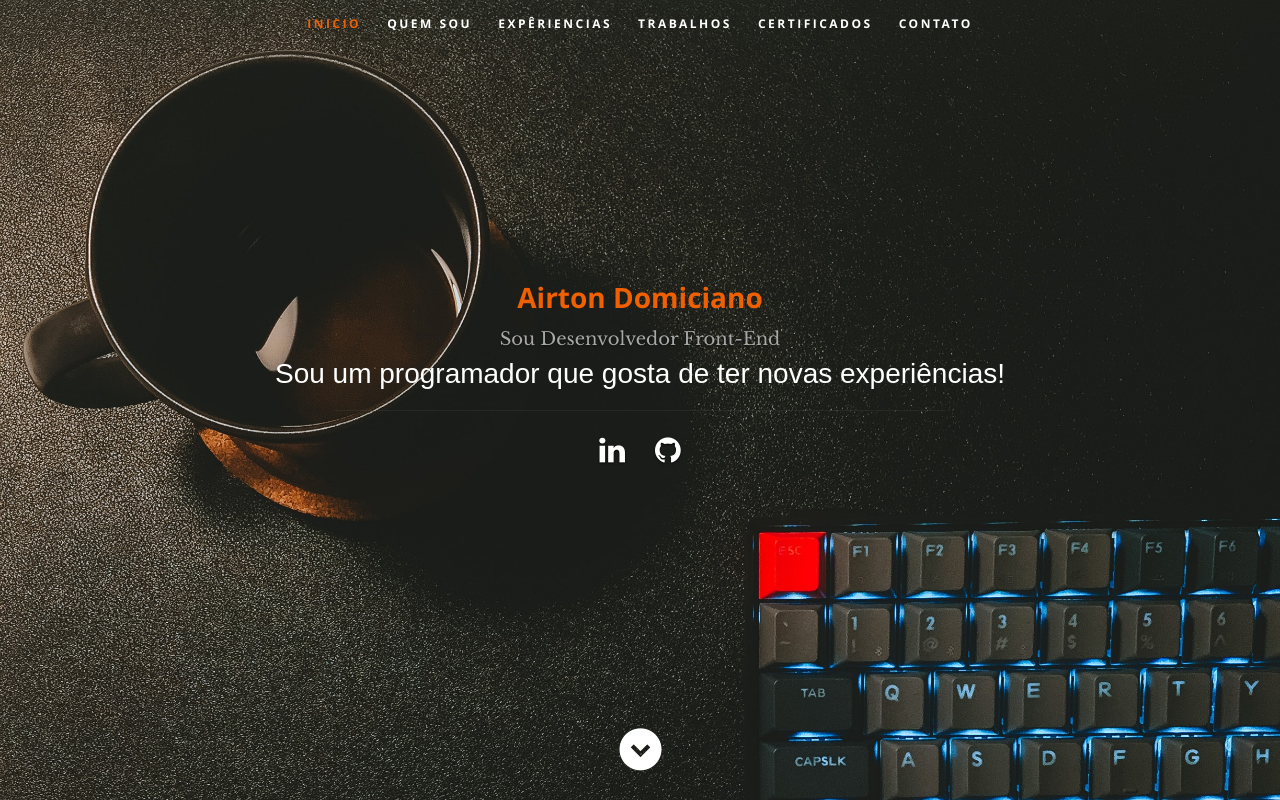
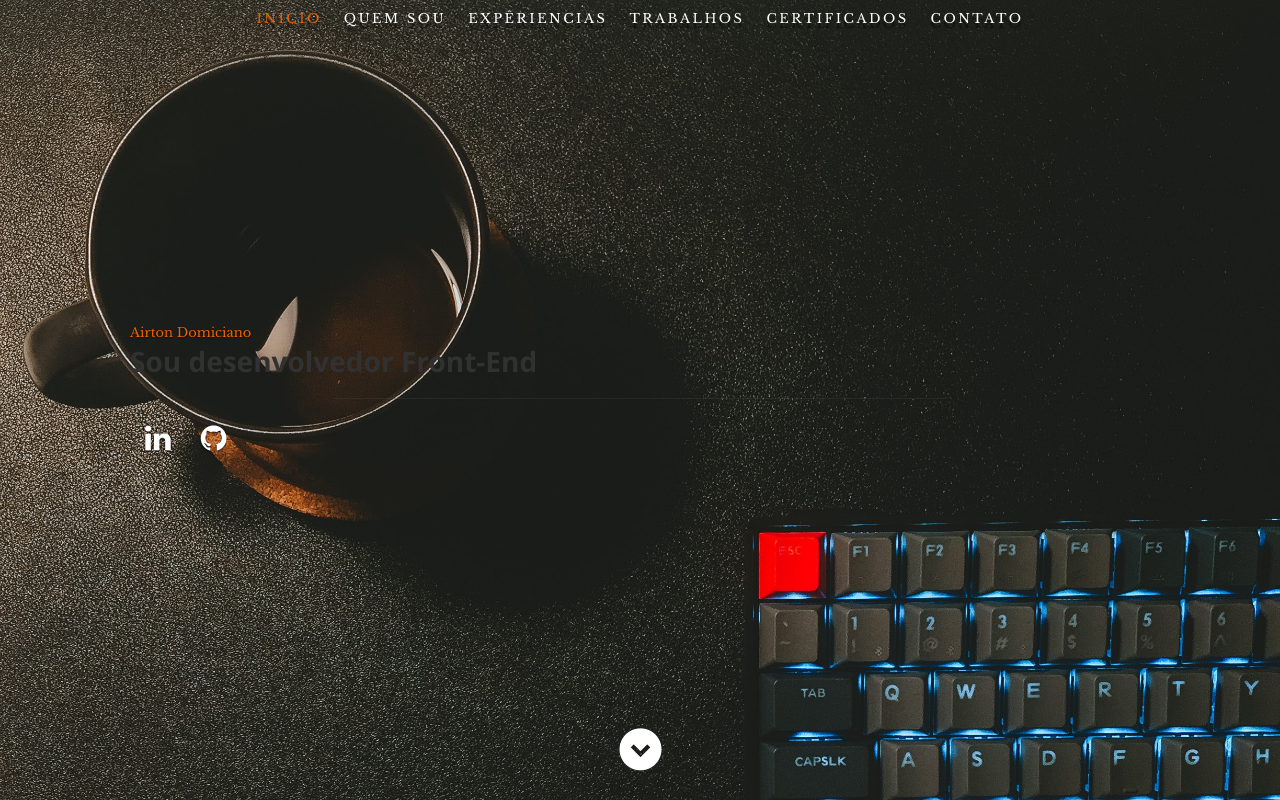
Before and after one commit to AirtonDomiciano/portfolio, a React (Create React App) app: page / in a window 1280 px wide. Built offline with nearby package versions, Linux system fonts and the light colour scheme.

Commit message:
melhorando

```diff
--- a/public/css/layout.css
+++ b/public/css/layout.css
@@ -52,8 +52,8 @@ header .banner {
    vertical-align: middle;
    margin: 0 auto;
    width: 85%;
-   padding-bottom: 30px;
-   text-align: center;
+   /* padding-bottom: 30px; */
+   text-align: left;
 }
 
 header .banner-text { width: 100%; }
@@ -65,10 +65,10 @@ header .banner-text h1 {
    text-shadow: 0px 1px 3px rgba(0, 0, 0, .8);
 }
 header .banner-text h3 {
-   font: 18px/1.9em 'librebaskerville-regular', serif;
-   color: #A8A8A8;
+   font: 13px/1.7em 'librebaskerville-regular', serif;
+   color: #F06000;
    margin: 0 auto;
-   width: 70%;
+   width: 100%;
    text-shadow: 0px 1px 2px rgba(0, 0, 0, .5);
 }
 header .banner-text h3 span,
@@ -165,11 +165,14 @@ ul#nav li a {
 /* 8px padding top + 8px padding bottom + 32px line-height = 48px */
 
    display: inline-block;
-   padding: 8px 13px;
+   padding: 8px 11px;
    line-height: 32px;
 	text-decoration: none;
    text-align: left;
    color: #fff;
+
+   font: 13px/1.7em 'librebaskerville-regular', serif;
+   text-shadow: 0px 5px 1px rgba(0, 0, 0, .5);
 
 	-webkit-transition: color .2s ease-in-out;
 	-moz-transition: color .2s ease-in-out;
@@ -179,7 +182,9 @@ ul#nav li a {
 }
 
 ul#nav li a:active { background-color: transparent !important; }
-ul#nav li.current a { color: #F06000; }
+ul#nav li.current a {
+   color: #F06000;
+}
 
 
 /* ------------------------------------------------------------------ */
--- a/src/components/header/header.css
+++ /dev/null
@@ -1,3 +0,0 @@
-.my-name {
-    color: #F06000;
-}
--- a/src/components/header/header.js
+++ b/src/components/header/header.js
@@ -1,9 +1,7 @@
 import React from "react";
-import TypeWrite from "../../util/typeWrite";
-import "./header.css";
 
 export function Header(props) {
-  const { name, roleDescription, role, socialLinks } = props.resumeData;
+  const { name, role, socialLinks } = props.resumeData;
   return (
     <>
       <header id="home">
@@ -50,38 +48,26 @@ export function Header(props) {
 
         <div className="row banner">
           <div className="banner-text">
-            <h2 className="my-name">{name}</h2>
+            <div className="col-sm-12">
+              <h3 className="my-name">{name}</h3>
+              <h2> Sou desenvolvedor Front-End</h2>
 
-            <h3 className="responsive-headline">
-              <TypeWrite
-                text={"Sou Desenvolvedor Front-End"}
-                isTime="0"
-                time="200"
-              />
-            </h3>
-            <h2
-              style={{ color: "#fff", fontFamily: "sans-serif " }}
-              className="responsive-headline-sub"
-            >
-              {role}
-            </h2>
-            {/* <h3 style={{ color: "#fff", fontFamily: "sans-serif " }}>
-              <br></br>
-             <TypeWrite text={roleDescription} isTime="1000" />
-            </h3> */}
               <hr />
+            </div>
+            <div className="col-sm-12">
               <ul className="social">
                 {socialLinks &&
                   socialLinks.map((item) => {
                     return (
                       <li key={item.name}>
-                      <a href={item.url} target="_blank">
+                        <a href={item.url} target="_blank" rel="noreferrer">
                           <i className={item.className}></i>
                         </a>
                       </li>
                     );
                   })}
               </ul>
+            </div>
           </div>
         </div>
 
```
Also changed, not shown: 1 other file (tests, documents, lock files or other folders). Lines whose indentation alone changed are shown as unchanged.
